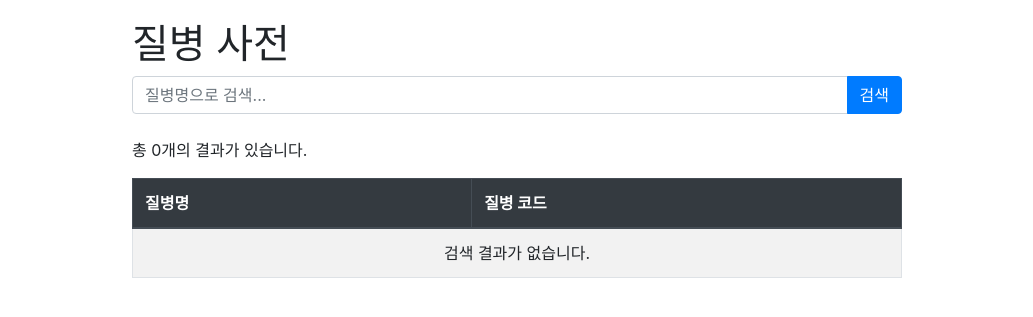
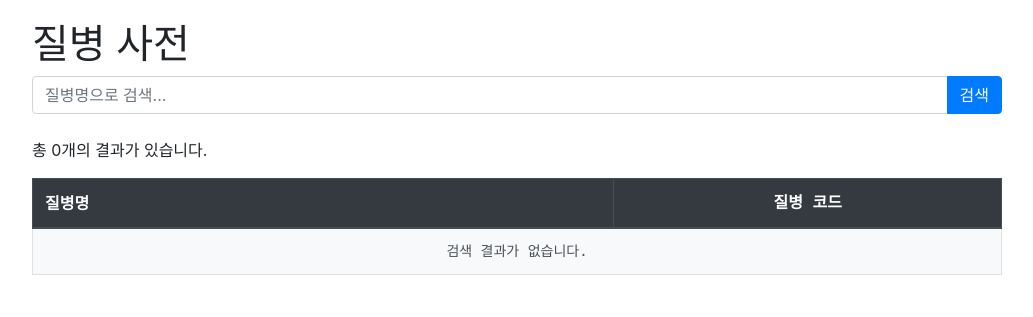
Before and after one commit to jinhaslab/epedit, a Django app: page /disease-dictionary/ in a window 1280 px wide. Shown: the top 317 px of the page, without its empty margins (123-1156 px from the left). Run offline with Django 5.2, Linux system fonts and the light colour scheme; the visitor is signed in with stand-in values (Sample User, id 1); data comes from the database, SQL or seed files in the repository; data that the repository does not hold is empty; some libraries are stand-ins or nearby versions.

Commit message:
20250928-9: Improve disease dictionary table consistency and add data swap detection

```diff
--- a/records/templates/records/disease_dictionary_list.html
+++ b/records/templates/records/disease_dictionary_list.html
@@ -6,8 +6,50 @@
     <link rel="stylesheet" href="https://stackpath.bootstrapcdn.com/bootstrap/4.5.2/css/bootstrap.min.css">
     <style>
         body { padding: 20px; }
-        .container { max-width: 800px; }
+        .container { max-width: 1000px; }
         .pagination .step-links a { margin: 0 5px; }
+
+        /* 테이블 일관성을 위한 고정 레이아웃 */
+        .table {
+            table-layout: fixed;
+            width: 100%;
+        }
+
+        /* 컬럼 너비 고정 */
+        .table th:first-child,
+        .table td:first-child {
+            width: 60%;
+            word-wrap: break-word;
+            overflow-wrap: break-word;
+        }
+
+        .table th:last-child,
+        .table td:last-child {
+            width: 40%;
+            word-wrap: break-word;
+            overflow-wrap: break-word;
+            font-family: monospace;
+            text-align: center;
+        }
+
+        /* 텍스트 정렬 및 패딩 일관성 */
+        .table td {
+            vertical-align: middle;
+            padding: 12px 8px;
+        }
+
+        /* 질병명 컬럼 스타일 */
+        .table td:first-child {
+            text-align: left;
+            font-weight: 500;
+        }
+
+        /* 질병코드 컬럼 스타일 */
+        .table td:last-child {
+            background-color: #f8f9fa;
+            color: #495057;
+            font-size: 14px;
+        }
     </style>
 </head>
 <body>
@@ -33,7 +75,7 @@
             <tbody>
                 {% for entry in dictionary_entries %}
                 <tr>
-                    <td>{{ entry.disease_name }}</td>
+                    <td>{{ entry.disease_name|default:"-" }}</td>
                     <td>{{ entry.disease_code|default:"-" }}</td>
                 </tr>
                 {% empty %}
```
Also changed, not shown: records/management/commands/import_disease_dic.py (+23 -7 lines).
